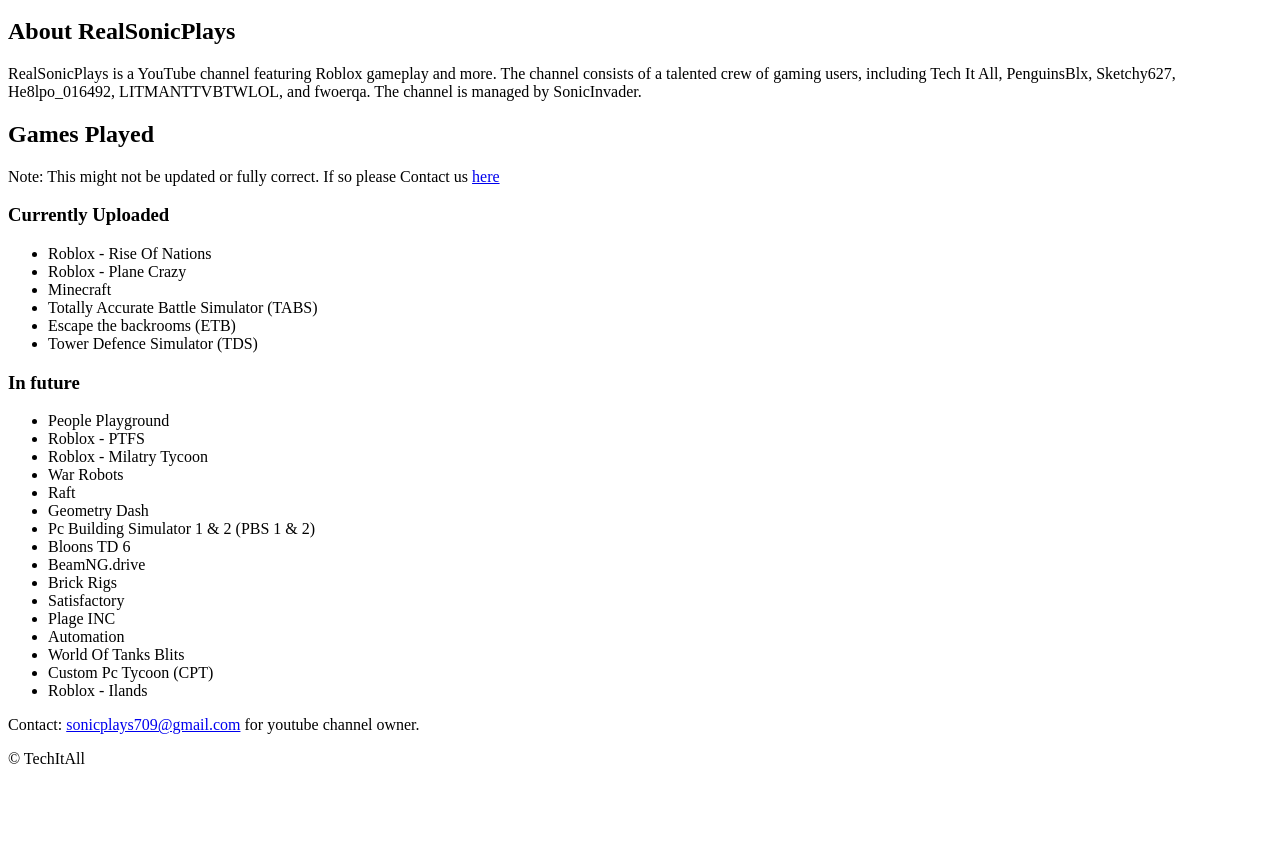
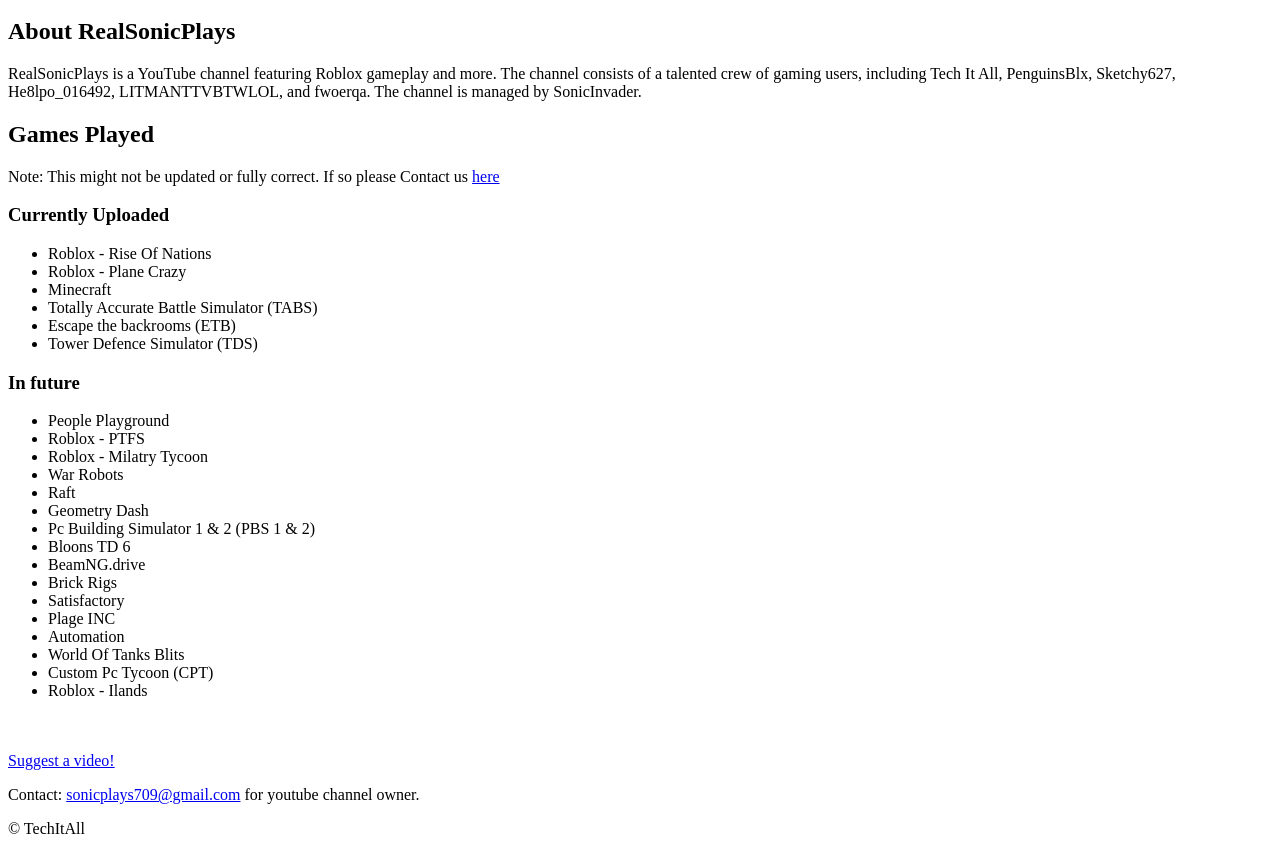
Before and after one commit to TechItAll/public, a plain HTML site: page index.html in a window 1280 px wide. Shown: the part 118-972 px from the top of the page. Before the commit the page ends 902 px from the top, so only its background shows below. Drawn offline with Linux system fonts and the light colour scheme.

Commit message:
Update index.html

```diff
--- a/index.html
+++ b/index.html
@@ -60,6 +60,10 @@
             </ul>
         </nav>
 
+        <br>
+        <br>
+        <a href="suggestvideo.html">Suggest a video!</a>
+
     </section>
 
     <footer>
```
